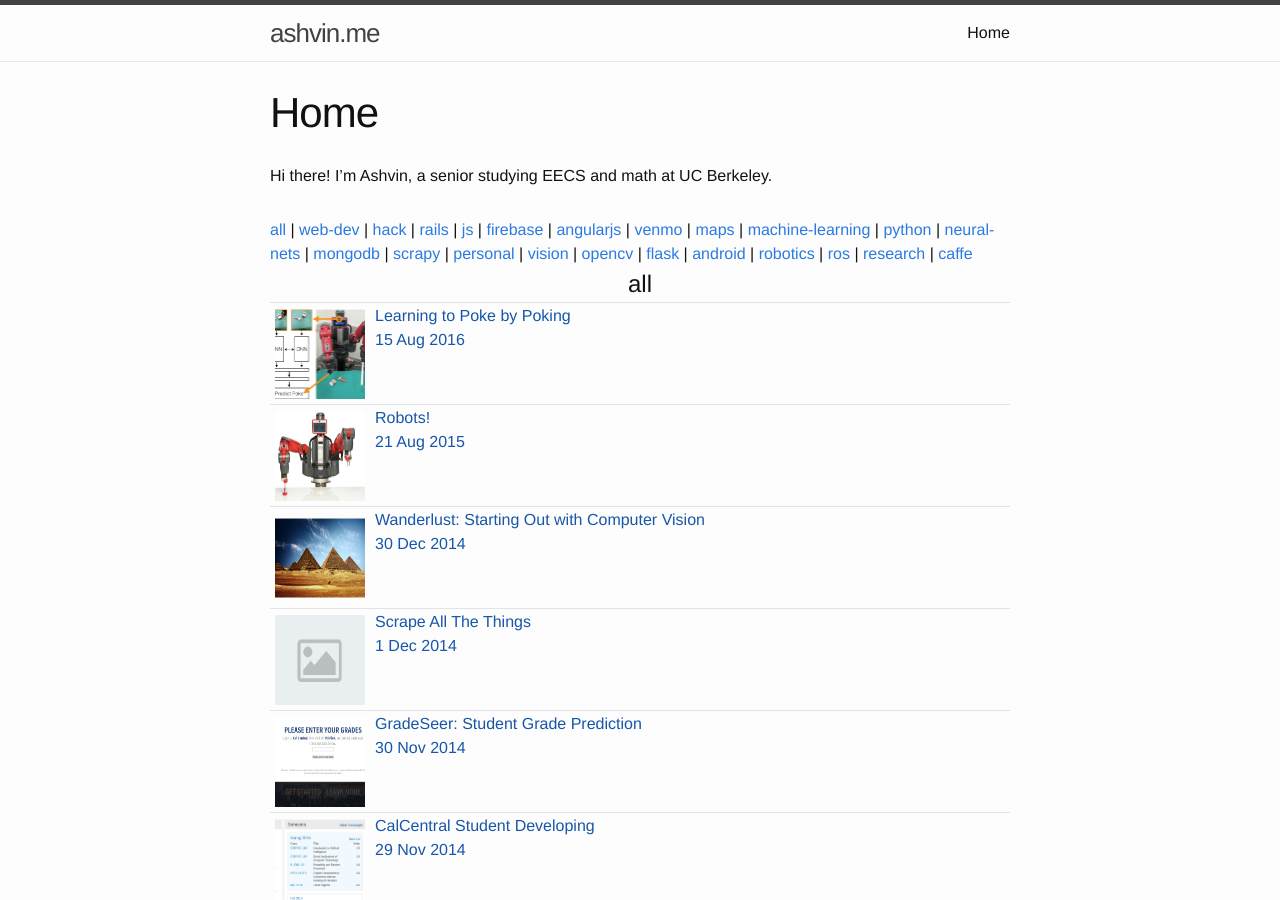
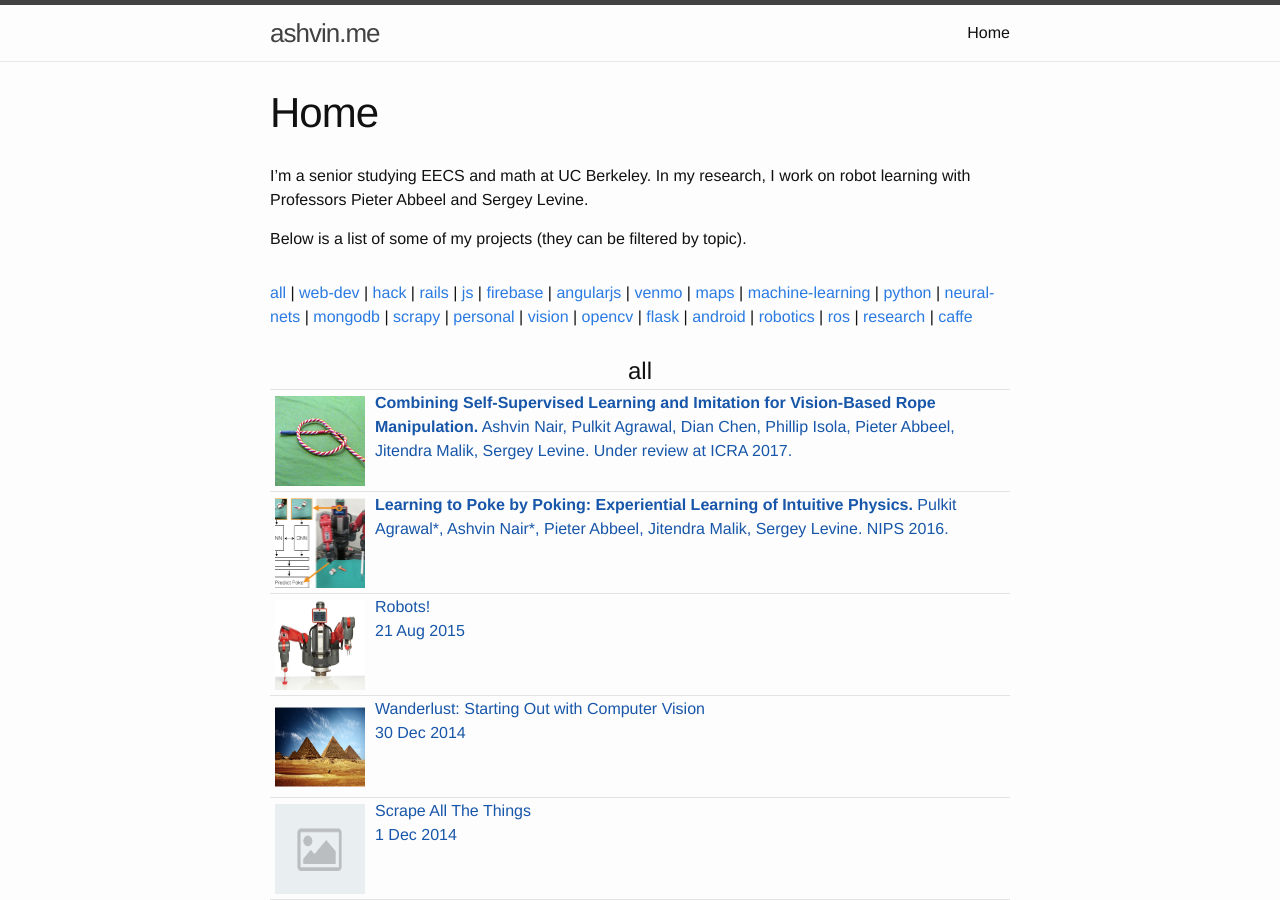
Before and after one commit to anair13/anair13.github.io, a Jekyll site: the page built from index.md, in a window 1280 px wide and 900 px high. Built offline with Jekyll 4.4.1, drawn with Linux system fonts in a browser that asks for light colours; nearby versions of some CDN libraries.

Commit message:
research update

```diff
--- a/_layouts/page.html
+++ b/_layouts/page.html
@@ -37,6 +37,8 @@ $( document ).ready(function() {
     </ul>
   </div>
 
+  <br />
+
   {% for tag in site.tags %}
     {% assign t = tag | first %}
     {% assign posts = tag | last %}
@@ -46,6 +48,19 @@ $( document ).ready(function() {
   <hr>
   {% for post in posts %}
     {% if post.tags contains t %}
+      {% if post.rinfo %}
+        <a href="{{ post.projectlink }}">
+        <div class="projectpreview">
+          {% if post.img %}
+            <img src="{{ site.url }}/assets/{{ post.img }}">
+          {% else %}
+            <img src="{{ site.url }}/assets/default.png">
+          {% endif %}
+          <b>{{ post.title }}</b> {{ post.rinfo }}
+        </div>
+        </a>
+        <hr>
+      {% else %}
         <a href="{{ post.url }}">
         <div class="projectpreview">
           {% if post.img %}
@@ -59,6 +74,7 @@ $( document ).ready(function() {
         </a>
         <hr>
       {% endif %}
+    {% endif %}
   {% endfor %}
   </div>
   {% endfor %}
--- a/_posts/2016-08-15-poking.md
+++ b/_posts/2016-08-15-poking.md
@@ -1,6 +1,7 @@
 ---
-layout: project
-title:  "Learning to Poke by Poking"
+layout: research
+title:  "Learning to Poke by Poking: Experiential Learning of Intuitive Physics."
+rinfo: "Pulkit Agrawal*, Ashvin Nair*, Pieter Abbeel, Jitendra Malik, Sergey Levine. NIPS 2016."
 date:   2016-08-15 23:11:00
 tags: [all, robotics, vision, python, research, caffe, machine-learning, neural-nets, opencv, ros]
 category: code
--- a/index.md
+++ b/index.md
@@ -4,4 +4,7 @@ title: Home
 permalink: /
 ---
 
-Hi there! I'm Ashvin, a senior studying EECS and math at UC Berkeley.
+I'm a senior studying EECS and math at UC Berkeley. In my research,
+I work on robot learning with Professors Pieter Abbeel and Sergey Levine.
+
+Below is a list of some of my projects (they can be filtered by topic).
```
Also changed, not shown: _layouts/research.html (added, +8 -0 lines), _posts/2016-12-10-rope.md (added, +11 -0 lines), _config.yml (line endings or trailing spaces), _layouts/post.html (line endings or trailing spaces), assets/rope_knot.png (added). Lines whose indentation alone changed are shown as unchanged.
